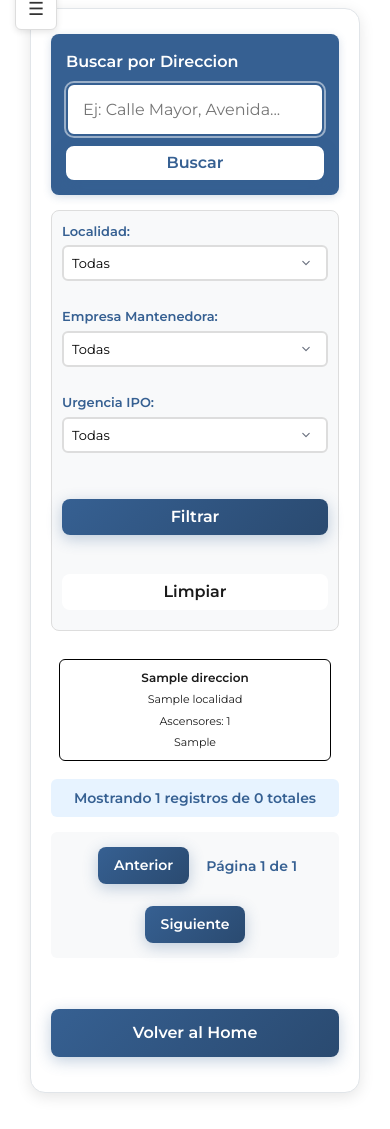
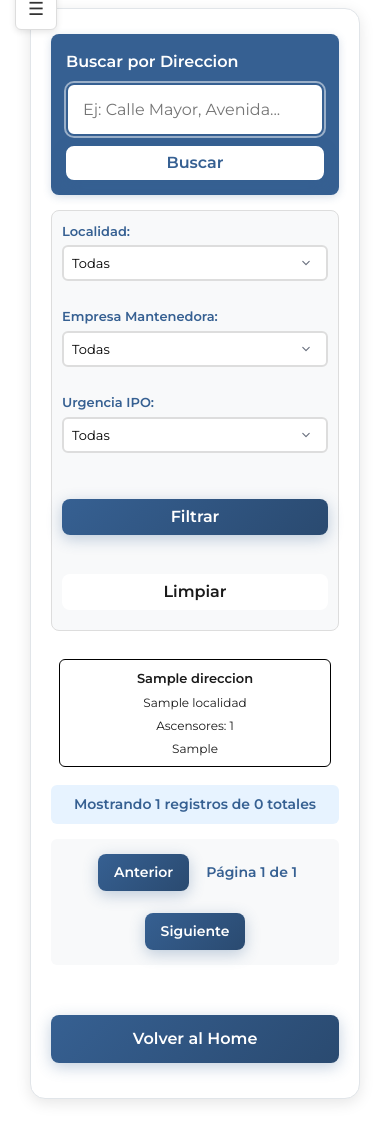
Before and after one commit to mstmarc/ascensoralert_, a Flask app: page /leads_dashboard in a window 390 px wide. Shown: the part 92-1221 px from the top of the page. Before the commit the page ends 1189 px from the top, so only its background shows below. Run offline with Flask 3, Linux system fonts and the light colour scheme; the visitor is signed in with stand-in values (Sample User, id 1); a database or web service that is not in the repository returns one stand-in record (values such as "Sample title"); data that the repository does not hold is empty.

Commit message:
Ajusta tipografías de listados unificados

```diff
--- a/templates/dashboard.html
+++ b/templates/dashboard.html
@@ -216,7 +216,7 @@
         }
 
         .lead-list-direccion {
-            font-size: 12px;
+            font-size: 13px;
             font-weight: 600;
             color: #1a1a1a;
             text-decoration: none;
@@ -237,7 +237,7 @@
         }
 
         .lead-list-info-item {
-            font-size: 11px;
+            font-size: 12px;
             color: #1a1a1a;
         }
 
@@ -307,7 +307,7 @@
             }
 
             .lead-list-direccion {
-                font-size: 12px;
+                font-size: 13px;
             }
 
             .lead-list-info {
@@ -317,7 +317,7 @@
             }
 
             .lead-list-info-item {
-                font-size: 11px;
+                font-size: 12px;
             }
 
             table {
```
Also changed, not shown: templates/administradores_dashboard.html (+4 -4 lines).
